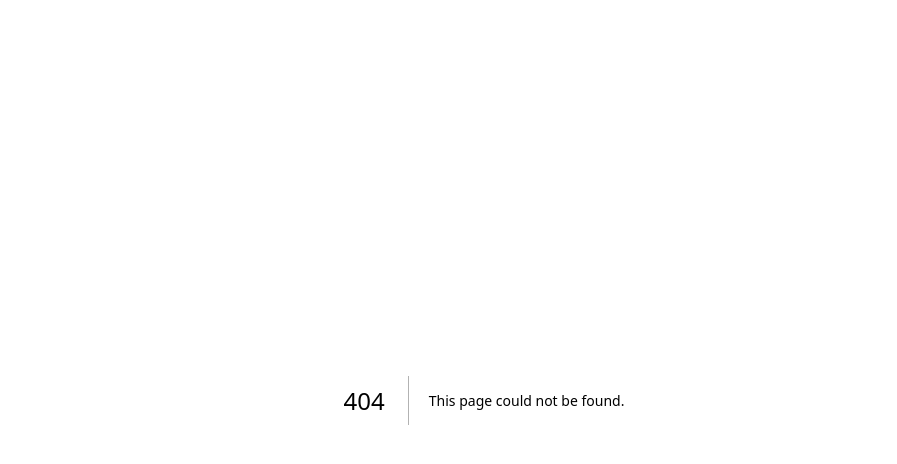
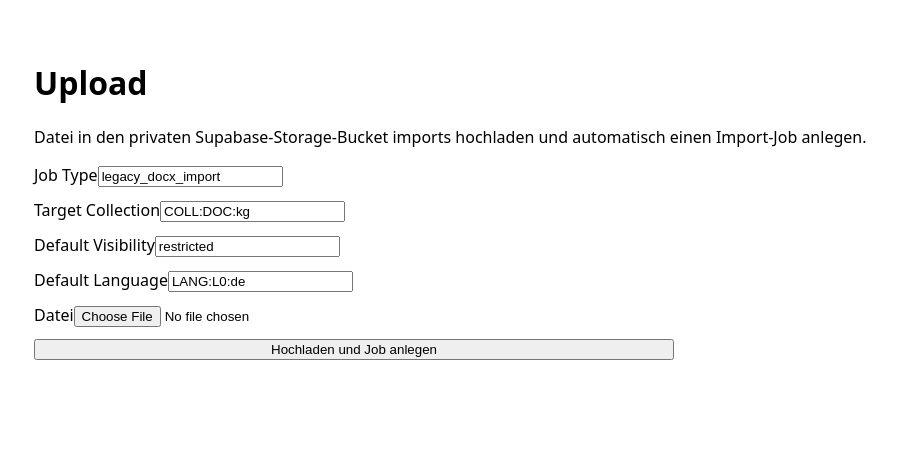
Before and after one commit to thomaspeterkueper/kueper-knowledge-graph, a Next.js app: page /admin/upload in a window 1280 px wide. Before the commit this address had no page. Shown: the top 464 px of the page, without its empty margins (156-1053 px from the left). Built offline with nearby package versions, Linux system fonts and the light colour scheme.

Commit message:
Add upload page for import files

```diff
--- /dev/null
+++ b/app/admin/upload/page.tsx
@@ -0,0 +1,19 @@
+export const dynamic = 'force-dynamic';
+
+export default function UploadPage() {
+  return (
+    <main style={{ maxWidth: 900, margin: '0 auto', padding: 32, fontFamily: 'system-ui, sans-serif' }}>
+      <h1>Upload</h1>
+      <p>Datei in den privaten Supabase-Storage-Bucket imports hochladen und automatisch einen Import-Job anlegen.</p>
+
+      <form action="/api/uploads" method="post" encType="multipart/form-data" style={{ display: 'grid', gap: 12, maxWidth: 640 }}>
+        <label>Job Type<input name="jobType" defaultValue="legacy_docx_import" /></label>
+        <label>Target Collection<input name="targetCollection" defaultValue="COLL:DOC:kg" /></label>
+        <label>Default Visibility<input name="defaultVisibility" defaultValue="restricted" /></label>
+        <label>Default Language<input name="defaultLanguage" defaultValue="LANG:L0:de" /></label>
+        <label>Datei<input name="file" type="file" /></label>
+        <button type="submit">Hochladen und Job anlegen</button>
+      </form>
+    </main>
+  );
+}
```
